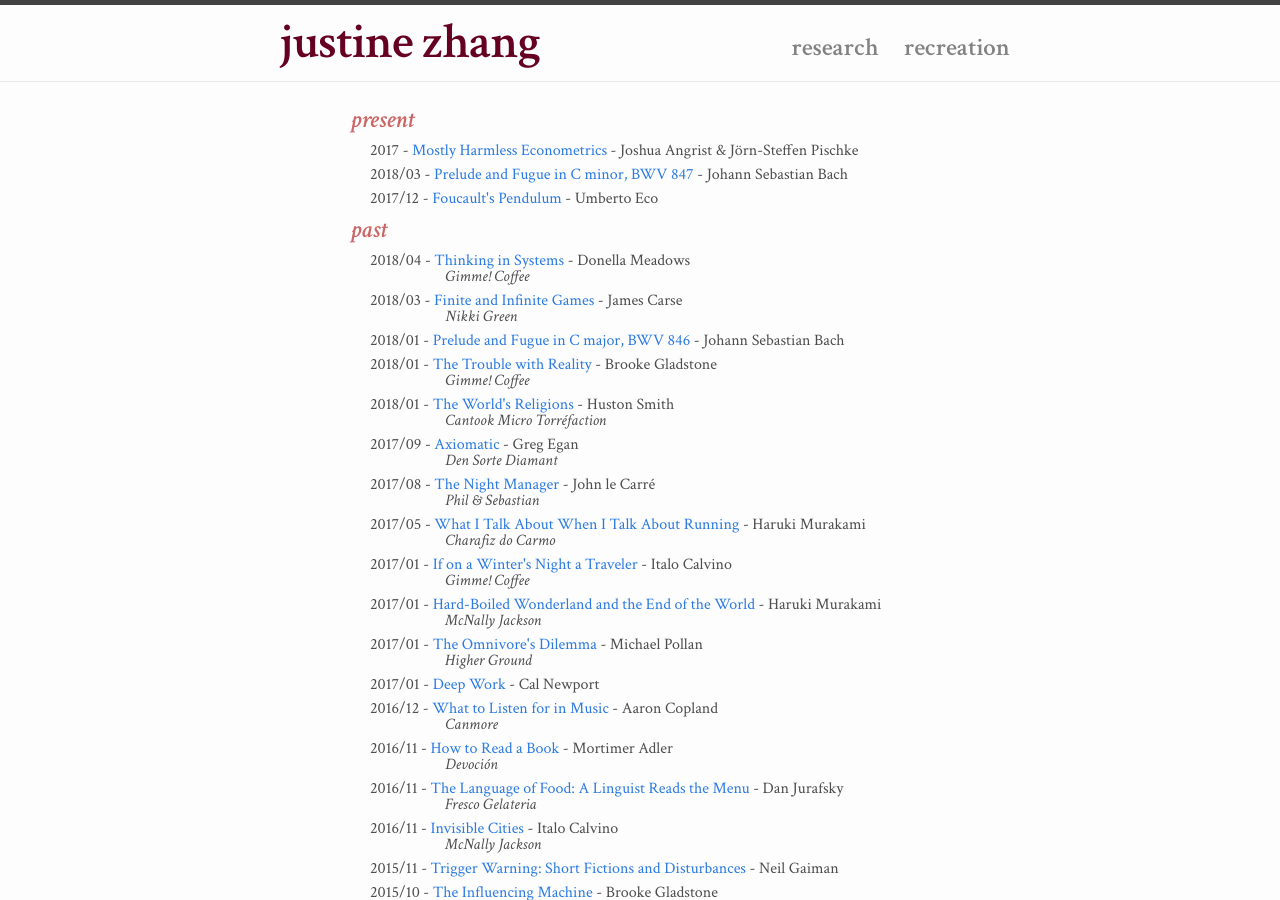
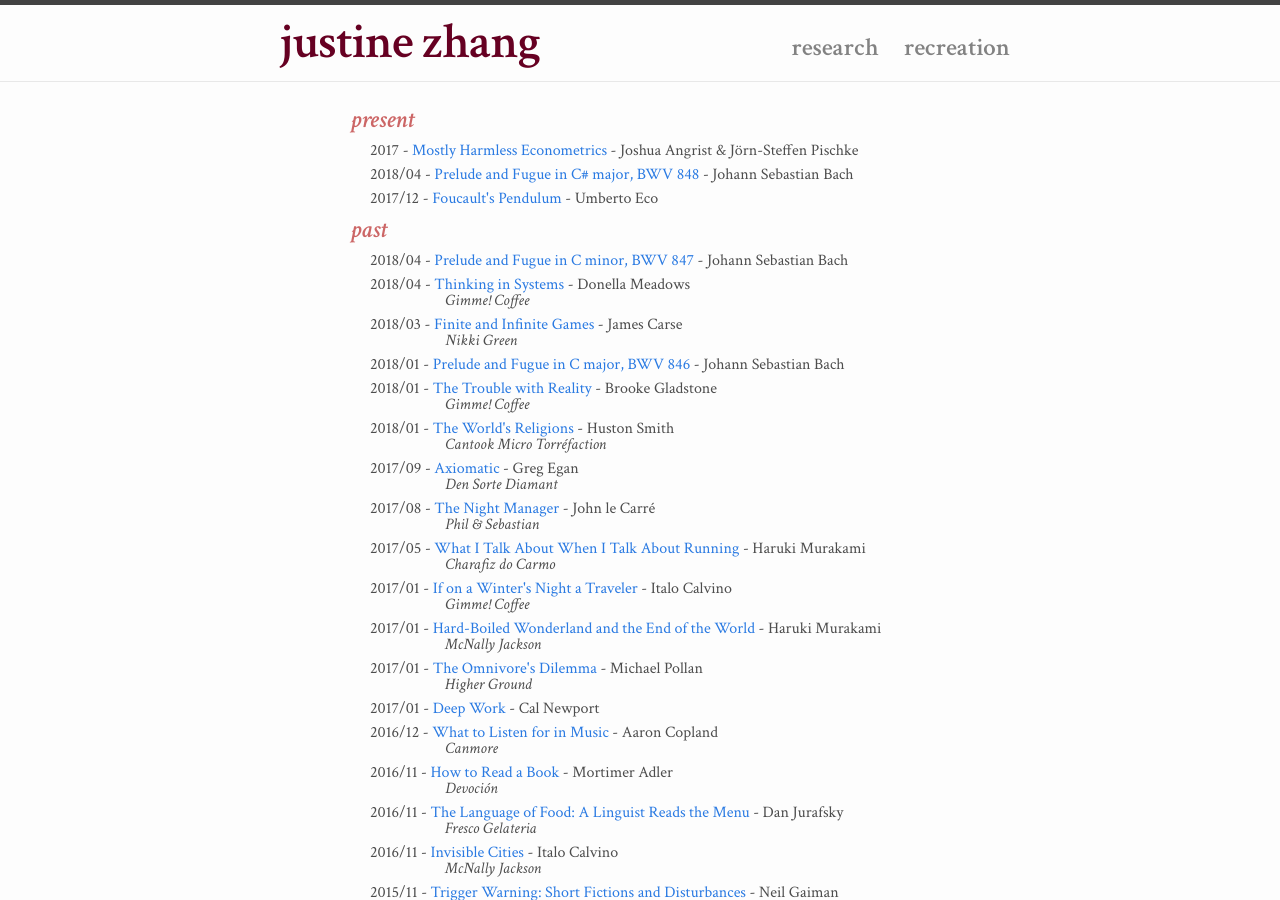
Before and after one commit to tisjune/tisjune.github.io, a Jekyll site: the page built from misc.html, in a window 1280 px wide and 900 px high. Built offline with Jekyll 4.4.1, drawn with Linux system fonts in a browser that asks for light colours; nearby versions of some CDN libraries.

Commit message:
new prelude

```diff
--- a/_data/consumables.yml
+++ b/_data/consumables.yml
@@ -7,12 +7,13 @@
   date: "2017"
   state: "present"
 
-- id: "bach1722wtk1cmin"
-  name: "Prelude and Fugue in C minor, BWV 847"
+- id: "bach1722wtk1csharpmaj"
+  name: "Prelude and Fugue in C# major, BWV 848"
   author: "Johann Sebastian Bach"
-  link: "https://open.spotify.com/track/1FcWbPjfy4pg7OTbXqaa4V?si=v3ZC2ficSZSiOEB0mQuqag"
-  date: "2018/03"
+  link: "https://open.spotify.com/track/3x0jma6mENFW0DD4cNp3O8?si=D4aiRW_nSP6FcqmfLYczyw"
+  date: "2018/04"
   state: "present"
+
 
 - id: "eco1988pendulum"
   name: "Foucault's Pendulum"
@@ -22,6 +23,13 @@
   state: "present"
 
 ## past
+
+- id: "bach1722wtk1cmin"
+  name: "Prelude and Fugue in C minor, BWV 847"
+  author: "Johann Sebastian Bach"
+  link: "https://open.spotify.com/track/1FcWbPjfy4pg7OTbXqaa4V?si=v3ZC2ficSZSiOEB0mQuqag"
+  date: "2018/04"
+  state: "past"
 
 - id: "meadows2008systems"
   name: "Thinking in Systems"
```
